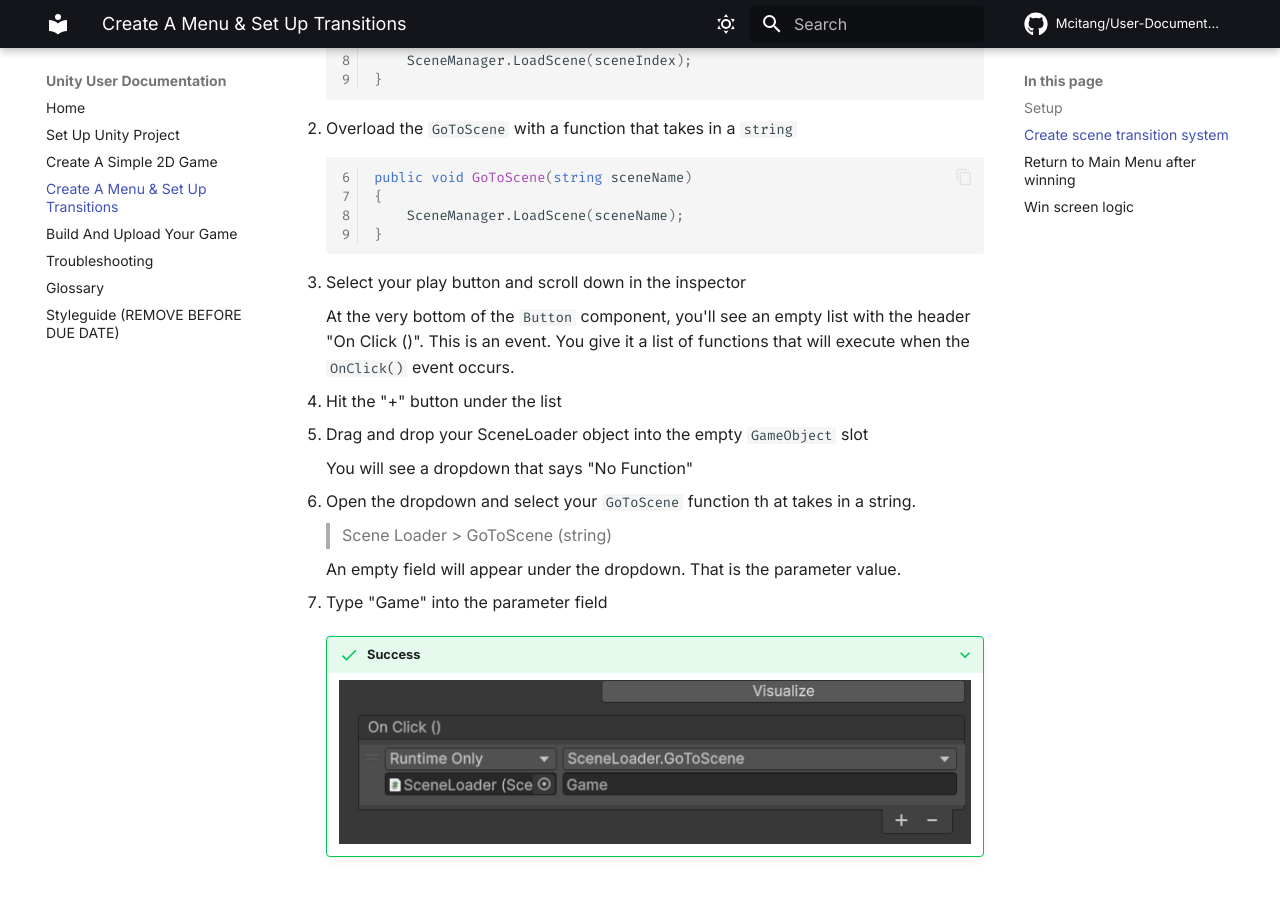
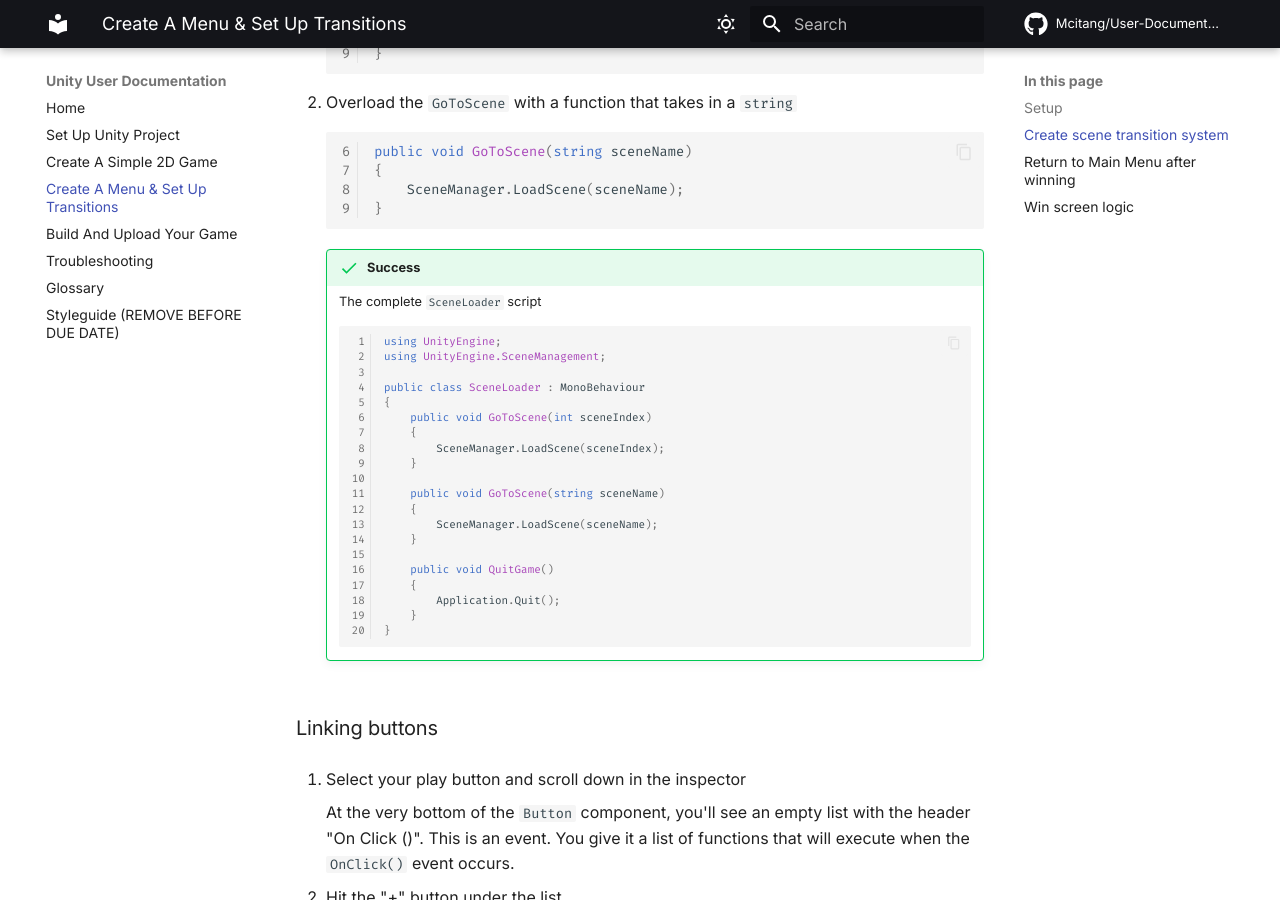
Before and after one commit to Mcitang/User-Documentation, an MkDocs documentation site: the page built from docs/make-menus.md, in a window 1280 px wide and 900 px high, scrolled down 2763 px. Built offline with MkDocs 1.6.1 and Material for MkDocs 9.7.7, drawn with Linux system fonts in a browser that asks for light colours; comment, search, counter and statistics services are not loaded; some of the changed text lies outside the part shown.

Commit message:
Add final SceneLoader script for easy copy-pasting

````diff
--- a/docs/make-menus.md
+++ b/docs/make-menus.md
@@ -100,6 +100,34 @@
         SceneManager.LoadScene(sceneName);
     }
     ```
+
+    !!! success
+        The complete `SceneLoader` script
+
+        ```C# linenums="1"
+        using UnityEngine;
+        using UnityEngine.SceneManagement;
+
+        public class SceneLoader : MonoBehaviour
+        {
+            public void GoToScene(int sceneIndex)
+            {
+                SceneManager.LoadScene(sceneIndex);
+            }
+
+            public void GoToScene(string sceneName)
+            {
+                SceneManager.LoadScene(sceneName);
+            }
+
+            public void QuitGame()
+            {
+                Application.Quit();
+            }
+        }
+        ```
+
+### Linking buttons
 
 1. Select your play button and scroll down in the inspector
 
````
Also changed, not shown: other parts of docs/make-menus.md (+3 -3 lines).
